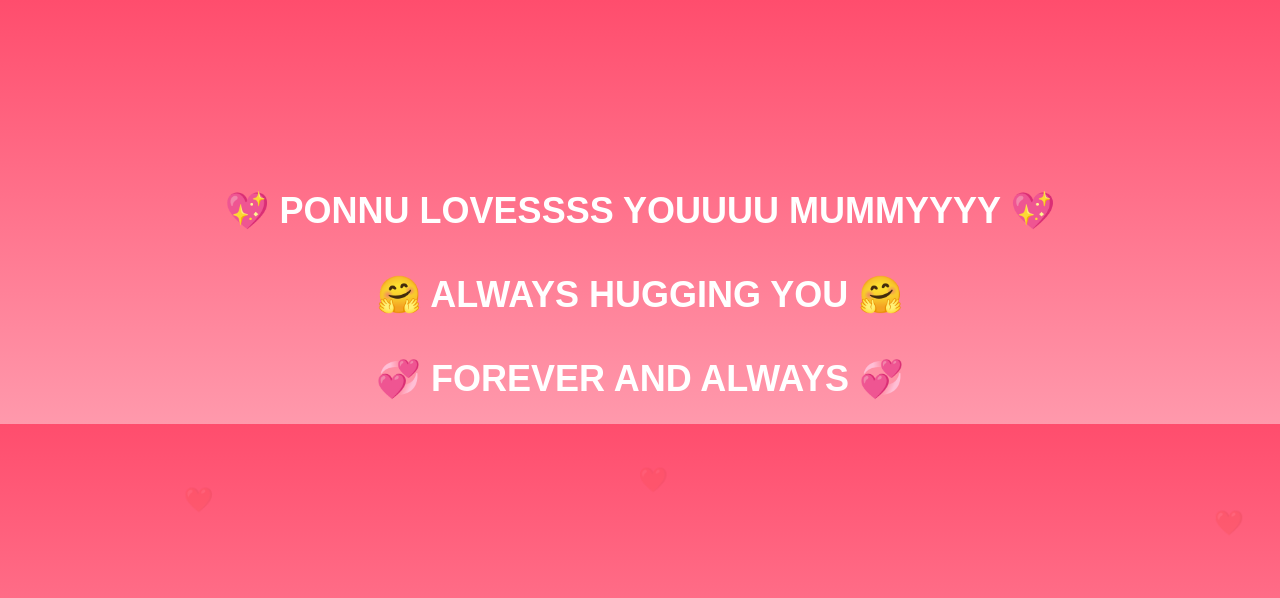
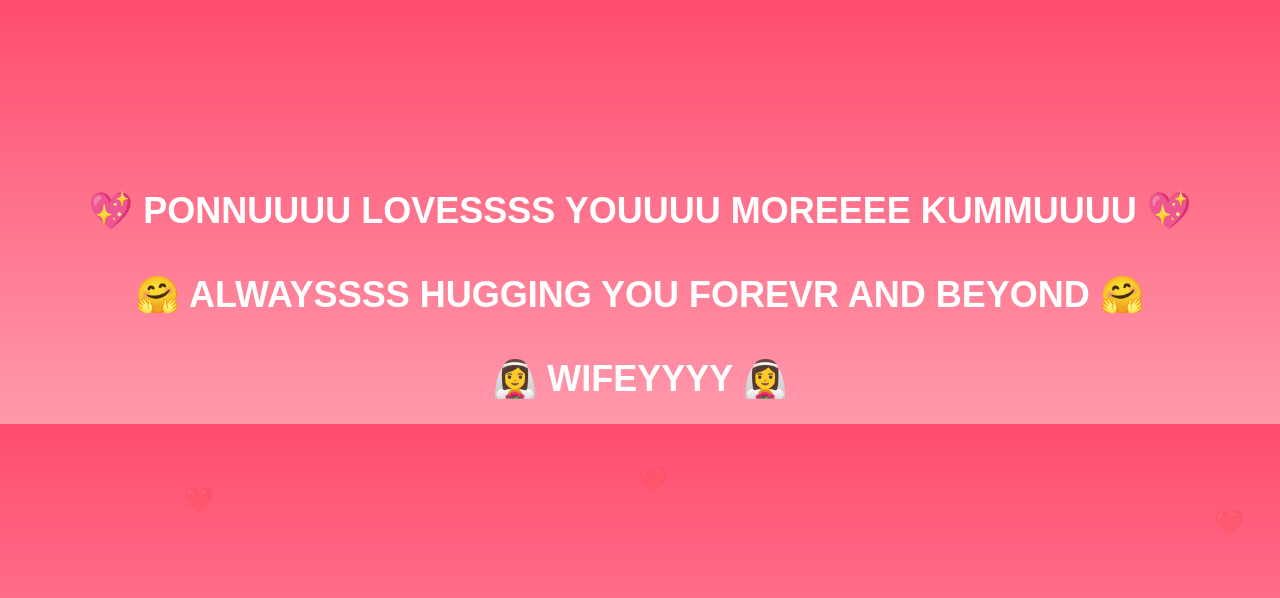
Before and after one commit to Reddy-PLK/love-qr, a Flask app: page /love in a window 1280 px wide. Shown: the top 598 px of the page. Run offline with Flask 3, Linux system fonts and the light colour scheme.

Commit message:
Update love.html

```diff
--- a/templates/love.html
+++ b/templates/love.html
@@ -34,9 +34,9 @@ h1 {
 <body>
 
 <h1>
-💖 PONNU LOVESSSS YOUUUU MUMMYYYY 💖<br><br>
-🤗 ALWAYS HUGGING YOU 🤗<br><br>
-💞 FOREVER AND ALWAYS 💞
+💖 PONNUUUU LOVESSSS YOUUUU MOREEEE KUMMUUUU 💖<br><br>
+🤗 ALWAYSSSS HUGGING YOU FOREVR AND BEYOND 🤗<br><br>
+👰‍♀️ WIFEYYYY 👰‍♀️
 </h1>
 
 <audio autoplay loop>
```
